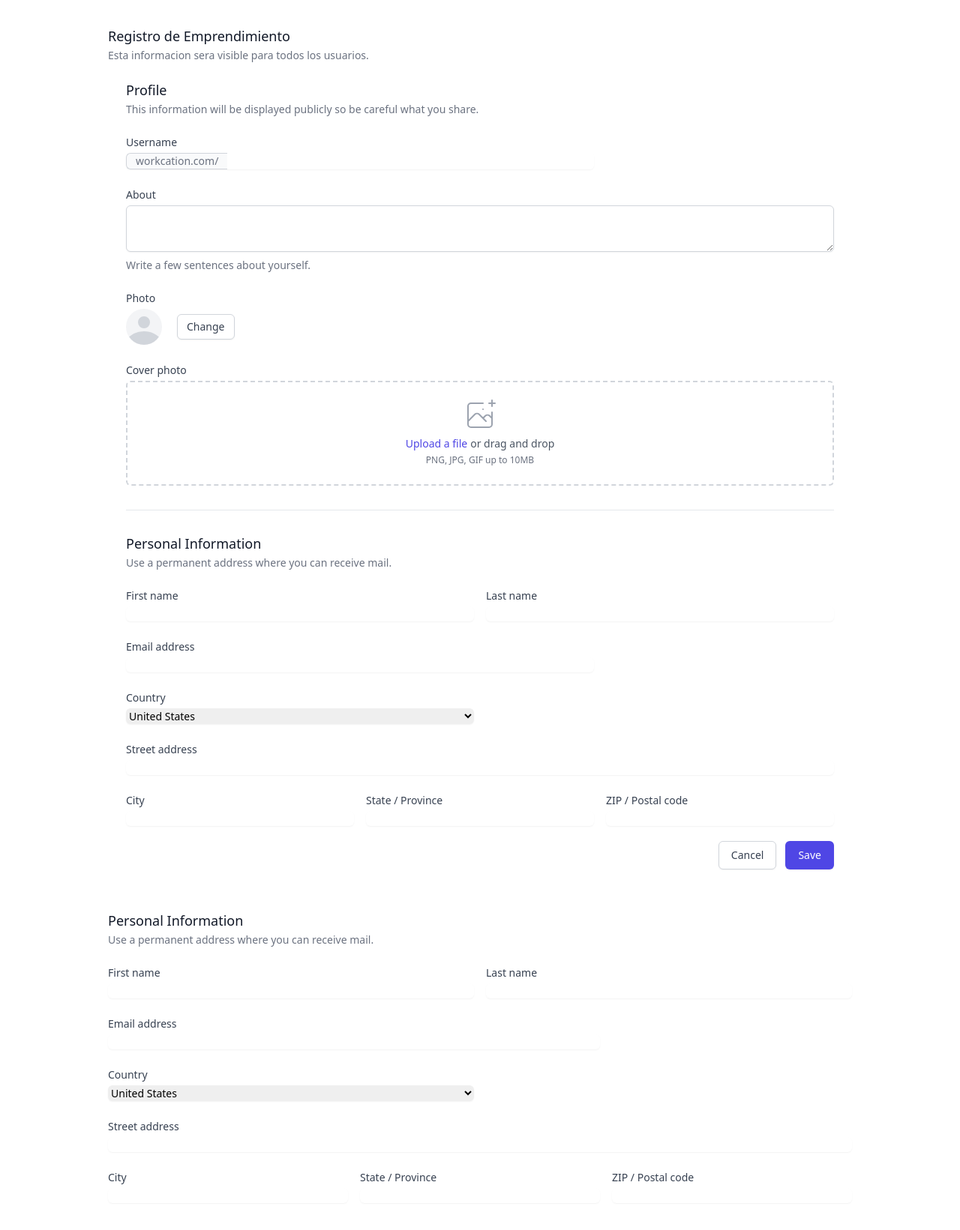
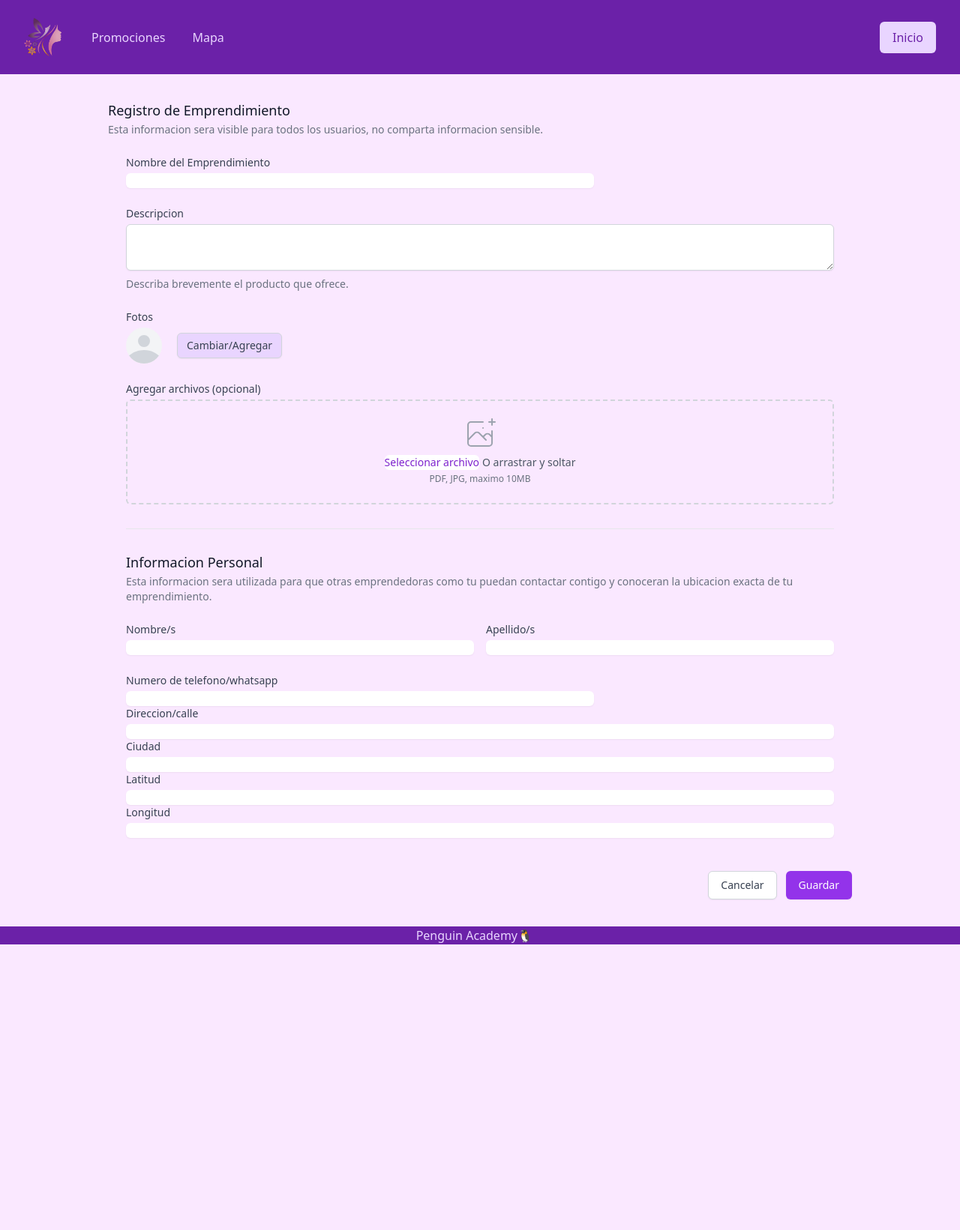
Before and after one commit to mellim8/slytherin, a Flask app: page /registro in a window 1280 px wide. Shown: the whole page at 75% size. After the commit the page ends 1260 px from the top, so only its background shows below. Run offline with Flask 2, Linux system fonts and the light colour scheme; some libraries are stand-ins or nearby versions.

Commit message:
Add files via upload
agregamos pagina de registro y enlazamos con la principal

```diff
--- a/templates/index.html
+++ b/templates/index.html
@@ -37,7 +37,7 @@
         </div>
         <div class="ml-10 space-x-4">
           <a
-            href="#"
+            href="http://127.0.0.1:5500/templates/registro.html"
             class="text-1xl inline-block bg-purple-200 py-2 px-4 border border-transparent rounded-md text-base font-medium text-purple-800 hover:bg-opacity-75"
             >Registrarse</a
           >
--- a/templates/registro.html
+++ b/templates/registro.html
@@ -7,68 +7,101 @@
     <script src="https://cdn.tailwindcss.com"></script>
     <title>Registro</title>
 </head>
-<body>
+<header class="bg-purple-800">
+  <nav class="max-w-7xl mx-auto px-4 sm:px-6 lg:px-8" aria-label="Top">
+    <div
+      class="w-full py-6 flex items-center justify-between border-b border-indigo-500 lg:border-none"
+    >
+      <div class="flex items-center">
+        <a
+          class="text-center text-purple-200"
+          href="http://www.ciudadmujer.gov.py/"
+        >
+          <img src="../static/logoaa.png" alt="logo" width="50" />
+        </a>
+        <div class="hidden ml-10 space-x-8 lg:block">
+          <a
+            href="#"
+            class="text-base font-medium text-1xl text-purple-200 hover:text-purple-300"
+          >
+            Promociones
+          </a>
+
+          <a
+            href="#"
+            class="text-base font-medium text-1xl text-purple-200 hover:text-purple-300"
+          >
+            Mapa
+          </a>
+        </div>
+      </div>
+      <div class="ml-10 space-x-4">
+        <a
+          href="http://127.0.0.1:5500/templates/index.html"
+          class="text-1xl inline-block bg-purple-200 py-2 px-4 border border-transparent rounded-md text-base font-medium text-purple-800 hover:bg-opacity-75"
+          >Inicio</a
+        >
+      </div>
+    </div>
+  </nav>
+</header>
+<body class=" bg-fuchsia-100">
 <div class="px-36 py-9">
 <form class="space-y-8 divide-y divide-gray-200"  >
   <div class="space-y-8 divide-y divide-gray-200">
     <div>
       <div>
         <h3 class="text-lg leading-6 font-medium text-gray-900">Registro de Emprendimiento</h3>
-        <p class="mt-1 text-sm text-gray-500">Esta informacion sera visible para todos los usuarios.</p>
+        <p class="mt-1 text-sm text-gray-500">Esta informacion sera visible para todos los usuarios, no comparta informacion sensible.</p>
       </div>
       <div class="m-6">
         <form class="space-y-8 divide-y divide-gray-200">
         <div class="space-y-8 divide-y divide-gray-200">
           <div>
-            <div>
-              <h3 class="text-lg leading-6 font-medium text-gray-900">Profile</h3>
-              <p class="mt-1 text-sm text-gray-500">This information will be displayed publicly so be careful what you share.</p>
-            </div>
 
             <div class="mt-6 grid grid-cols-1 gap-y-6 gap-x-4 sm:grid-cols-6">
               <div class="sm:col-span-4">
-                <label for="username" class="block text-sm font-medium text-gray-700"> Username </label>
+                <label for="username" class="block text-sm font-medium text-gray-700">Nombre del Emprendimiento </label>
                 <div class="mt-1 flex rounded-md shadow-sm">
-                  <span class="inline-flex items-center px-3 rounded-l-md border border-r-0 border-gray-300 bg-gray-50 text-gray-500 sm:text-sm"> workcation.com/ </span>
-                  <input type="text" name="username" id="username" autocomplete="username" class="flex-1 focus:ring-indigo-500 focus:border-indigo-500 block w-full min-w-0 rounded-none rounded-r-md sm:text-sm border-gray-300">
+                  <input type="text" name="username" id="username" autocomplete="username" class="flex-1 focus:ring-indigo-500 focus:border-indigo-500 block w-full min-w-0 rounded-md rounded-r-md sm:text-sm border-gray-300">
                 </div>
               </div>
 
               <div class="sm:col-span-6">
-                <label for="about" class="block text-sm font-medium text-gray-700"> About </label>
+                <label for="about" class="block text-sm font-medium text-gray-700"> Descripcion </label>
                 <div class="mt-1">
                   <textarea id="about" name="about" rows="3" class="shadow-sm focus:ring-indigo-500 focus:border-indigo-500 block w-full sm:text-sm border border-gray-300 rounded-md"></textarea>
                 </div>
-                <p class="mt-2 text-sm text-gray-500">Write a few sentences about yourself.</p>
+                <p class="mt-2 text-sm text-gray-500">Describa brevemente el producto que ofrece.</p>
               </div>
 
               <div class="sm:col-span-6">
-                <label for="photo" class="block text-sm font-medium text-gray-700"> Photo </label>
+                <label for="photo" class="block text-sm font-medium text-gray-700"> Fotos </label>
                 <div class="mt-1 flex items-center">
                   <span class="h-12 w-12 rounded-full overflow-hidden bg-gray-100">
                     <svg class="h-full w-full text-gray-300" fill="currentColor" viewBox="0 0 24 24">
                       <path d="M24 20.993V24H0v-2.996A14.977 14.977 0 0112.004 15c4.904 0 9.26 2.354 11.996 5.993zM16.002 8.999a4 4 0 11-8 0 4 4 0 018 0z" />
                     </svg>
                   </span>
-                  <button type="button" class="ml-5 bg-white py-2 px-3 border border-gray-300 rounded-md shadow-sm text-sm leading-4 font-medium text-gray-700 hover:bg-gray-50 focus:outline-none focus:ring-2 focus:ring-offset-2 focus:ring-indigo-500">Change</button>
+                  <button type="button" class="ml-5 bg-purple-200 py-2 px-3 border border-gray-300 rounded-md shadow-sm text-sm leading-4 font-medium text-gray-700 hover:bg-purple-300 focus:outline-none focus:ring-2 focus:ring-offset-2 focus:ring-indigo-500">Cambiar/Agregar</button>
                 </div>
               </div>
 
               <div class="sm:col-span-6">
-                <label for="cover-photo" class="block text-sm font-medium text-gray-700"> Cover photo </label>
+                <label for="cover-photo" class="block text-sm font-medium text-gray-700">Agregar archivos (opcional) </label>
                 <div class="mt-1 flex justify-center px-6 pt-5 pb-6 border-2 border-gray-300 border-dashed rounded-md">
                   <div class="space-y-1 text-center">
                     <svg class="mx-auto h-12 w-12 text-gray-400" stroke="currentColor" fill="none" viewBox="0 0 48 48" aria-hidden="true">
                       <path d="M28 8H12a4 4 0 00-4 4v20m32-12v8m0 0v8a4 4 0 01-4 4H12a4 4 0 01-4-4v-4m32-4l-3.172-3.172a4 4 0 00-5.656 0L28 28M8 32l9.172-9.172a4 4 0 015.656 0L28 28m0 0l4 4m4-24h8m-4-4v8m-12 4h.02" stroke-width="2" stroke-linecap="round" stroke-linejoin="round" />
                     </svg>
                     <div class="flex text-sm text-gray-600">
-                      <label for="file-upload" class="relative cursor-pointer bg-white rounded-md font-medium text-indigo-600 hover:text-indigo-500 focus-within:outline-none focus-within:ring-2 focus-within:ring-offset-2 focus-within:ring-indigo-500">
-                        <span>Upload a file</span>
+                      <label for="file-upload" class="relative cursor-pointer bg-white rounded-md font-medium text-purple-700 hover:text-purple-500 focus-within:outline-none focus-within:ring-2 focus-within:ring-offset-2 focus-within:ring-purple-700">
+                        <span>Seleccionar archivo</span>
                         <input id="file-upload" name="file-upload" type="file" class="sr-only">
                       </label>
-                      <p class="pl-1">or drag and drop</p>
+                      <p class="pl-1">O arrastrar y soltar</p>
                     </div>
-                    <p class="text-xs text-gray-500">PNG, JPG, GIF up to 10MB</p>
+                    <p class="text-xs text-gray-500">PDF, JPG, maximo 10MB</p>
                   </div>
                 </div>
               </div>
@@ -77,67 +110,57 @@
 
           <div class="pt-8">
             <div>
-              <h3 class="text-lg leading-6 font-medium text-gray-900">Personal Information</h3>
-              <p class="mt-1 text-sm text-gray-500">Use a permanent address where you can receive mail.</p>
+              <h3 class="text-lg leading-6 font-medium text-gray-900">Informacion Personal</h3>
+              <p class="mt-1 text-sm text-gray-500">Esta informacion sera utilizada para que otras emprendedoras como tu puedan contactar contigo y conoceran la ubicacion exacta de tu emprendimiento.</p>
             </div>
             <div class="mt-6 grid grid-cols-1 gap-y-6 gap-x-4 sm:grid-cols-6">
               <div class="sm:col-span-3">
-                <label for="first-name" class="block text-sm font-medium text-gray-700"> First name </label>
+                <label for="first-name" class="block text-sm font-medium text-gray-700"> Nombre/s </label>
                 <div class="mt-1">
                   <input type="text" name="first-name" id="first-name" autocomplete="given-name" class="shadow-sm focus:ring-indigo-500 focus:border-indigo-500 block w-full sm:text-sm border-gray-300 rounded-md">
                 </div>
               </div>
 
               <div class="sm:col-span-3">
-                <label for="last-name" class="block text-sm font-medium text-gray-700"> Last name </label>
+                <label for="last-name" class="block text-sm font-medium text-gray-700"> Apellido/s </label>
                 <div class="mt-1">
                   <input type="text" name="last-name" id="last-name" autocomplete="family-name" class="shadow-sm focus:ring-indigo-500 focus:border-indigo-500 block w-full sm:text-sm border-gray-300 rounded-md">
                 </div>
               </div>
 
               <div class="sm:col-span-4">
-                <label for="email" class="block text-sm font-medium text-gray-700"> Email address </label>
+                <label for="email" class="block text-sm font-medium text-gray-700">Numero de telefono/whatsapp </label>
                 <div class="mt-1">
                   <input id="email" name="email" type="email" autocomplete="email" class="shadow-sm focus:ring-indigo-500 focus:border-indigo-500 block w-full sm:text-sm border-gray-300 rounded-md">
                 </div>
               </div>
 
-              <div class="sm:col-span-3">
-                <label for="country" class="block text-sm font-medium text-gray-700"> Country </label>
-                <div class="mt-1">
-                  <select id="country" name="country" autocomplete="country-name" class="shadow-sm focus:ring-indigo-500 focus:border-indigo-500 block w-full sm:text-sm border-gray-300 rounded-md">
-                    <option>United States</option>
-                    <option>Canada</option>
-                    <option>Mexico</option>
-                  </select>
-                </div>
               </div>
 
               <div class="sm:col-span-6">
-                <label for="street-address" class="block text-sm font-medium text-gray-700"> Street address </label>
+                <label for="street-address" class="block text-sm font-medium text-gray-700"> Direccion/calle </label>
                 <div class="mt-1">
                   <input type="text" name="street-address" id="street-address" autocomplete="street-address" class="shadow-sm focus:ring-indigo-500 focus:border-indigo-500 block w-full sm:text-sm border-gray-300 rounded-md">
                 </div>
               </div>
 
               <div class="sm:col-span-2">
-                <label for="city" class="block text-sm font-medium text-gray-700"> City </label>
+                <label for="city" class="block text-sm font-medium text-gray-700"> Ciudad </label>
                 <div class="mt-1">
                   <input type="text" name="city" id="city" autocomplete="address-level2" class="shadow-sm focus:ring-indigo-500 focus:border-indigo-500 block w-full sm:text-sm border-gray-300 rounded-md">
                 </div>
               </div>
 
               <div class="sm:col-span-2">
-                <label for="region" class="block text-sm font-medium text-gray-700"> State / Province </label>
+                <label for="region" class="block text-sm font-medium text-gray-700">Latitud </label>
                 <div class="mt-1">
                   <input type="text" name="region" id="region" autocomplete="address-level1" class="shadow-sm focus:ring-indigo-500 focus:border-indigo-500 block w-full sm:text-sm border-gray-300 rounded-md">
                 </div>
               </div>
-
               <div class="sm:col-span-2">
-                <label for="postal-code" class="block text-sm font-medium text-gray-700"> ZIP / Postal code </label>
+                <label for="region" class="block text-sm font-medium text-gray-700">Longitud </label>
                 <div class="mt-1">
-                  <input type="text" name="postal-code" id="postal-code" autocomplete="postal-code" class="shadow-sm focus:ring-indigo-500 focus:border-indigo-500 block w-full sm:text-sm border-gray-300 rounded-md">
+                  <input type="text" name="region" id="region" autocomplete="address-level1" class="shadow-sm focus:ring-indigo-500 focus:border-indigo-500 block w-full sm:text-sm border-gray-300 rounded-md">
                 </div>
               </div>
             </div>
@@ -148,8 +171,8 @@
 
         <div class="pt-5">
           <div class="flex justify-end">
-            <button type="button" class="bg-white py-2 px-4 border border-gray-300 rounded-md shadow-sm text-sm font-medium text-gray-700 hover:bg-gray-50 focus:outline-none focus:ring-2 focus:ring-offset-2 focus:ring-indigo-500">Cancel</button>
-            <button type="submit" class="ml-3 inline-flex justify-center py-2 px-4 border border-transparent shadow-sm text-sm font-medium rounded-md text-white bg-indigo-600 hover:bg-indigo-700 focus:outline-none focus:ring-2 focus:ring-offset-2 focus:ring-indigo-500">Save</button>
+            <button type="button" class="bg-white py-2 px-4 border border-gray-300 rounded-md shadow-sm text-sm font-medium text-gray-700 hover:bg-gray-50 focus:outline-none focus:ring-2 focus:ring-offset-2 focus:ring-indigo-500">Cancelar</button>
+            <button type="submit" class="ml-3 inline-flex justify-center py-2 px-4 border border-transparent shadow-sm text-sm font-medium rounded-md text-white bg-purple-600 hover:bg-purple-700 focus:outline-none focus:ring-2 focus:ring-offset-2 focus:ring-purple-500">Guardar</button>
           </div>
         </div>
       </form>
@@ -157,78 +180,16 @@
       </div>
     </div>
 
-    <div class="pt-8">
-      <div>
-        <h3 class="text-lg leading-6 font-medium text-gray-900">Personal Information</h3>
-        <p class="mt-1 text-sm text-gray-500">Use a permanent address where you can receive mail.</p>
-      </div>
-      <div class="mt-6 grid grid-cols-1 gap-y-6 gap-x-4 sm:grid-cols-6">
-        <div class="sm:col-span-3">
-          <label for="first-name" class="block text-sm font-medium text-gray-700"> First name </label>
-          <div class="mt-1">
-            <input type="text" name="first-name" id="first-name" autocomplete="given-name" class="shadow-sm focus:ring-indigo-500 focus:border-indigo-500 block w-full sm:text-sm border-gray-300 rounded-md">
-          </div>
-        </div>
-
-        <div class="sm:col-span-3">
-          <label for="last-name" class="block text-sm font-medium text-gray-700"> Last name </label>
-          <div class="mt-1">
-            <input type="text" name="last-name" id="last-name" autocomplete="family-name" class="shadow-sm focus:ring-indigo-500 focus:border-indigo-500 block w-full sm:text-sm border-gray-300 rounded-md">
-          </div>
-        </div>
-
-        <div class="sm:col-span-4">
-          <label for="email" class="block text-sm font-medium text-gray-700"> Email address </label>
-          <div class="mt-1">
-            <input id="email" name="email" type="email" autocomplete="email" class="shadow-sm focus:ring-indigo-500 focus:border-indigo-500 block w-full sm:text-sm border-gray-300 rounded-md">
-          </div>
-        </div>
-
-        <div class="sm:col-span-3">
-          <label for="country" class="block text-sm font-medium text-gray-700"> Country </label>
-          <div class="mt-1">
-            <select id="country" name="country" autocomplete="country-name" class="shadow-sm focus:ring-indigo-500 focus:border-indigo-500 block w-full sm:text-sm border-gray-300 rounded-md">
-              <option>United States</option>
-              <option>Canada</option>
-              <option>Mexico</option>
-            </select>
-          </div>
-        </div>
-
-        <div class="sm:col-span-6">
-          <label for="street-address" class="block text-sm font-medium text-gray-700"> Street address </label>
-          <div class="mt-1">
-            <input type="text" name="street-address" id="street-address" autocomplete="street-address" class="shadow-sm focus:ring-indigo-500 focus:border-indigo-500 block w-full sm:text-sm border-gray-300 rounded-md">
-          </div>
-        </div>
-
-        <div class="sm:col-span-2">
-          <label for="city" class="block text-sm font-medium text-gray-700"> City </label>
-          <div class="mt-1">
-            <input type="text" name="city" id="city" autocomplete="address-level2" class="shadow-sm focus:ring-indigo-500 focus:border-indigo-500 block w-full sm:text-sm border-gray-300 rounded-md">
-          </div>
-        </div>
-
-        <div class="sm:col-span-2">
-          <label for="region" class="block text-sm font-medium text-gray-700"> State / Province </label>
-          <div class="mt-1">
-            <input type="text" name="region" id="region" autocomplete="address-level1" class="shadow-sm focus:ring-indigo-500 focus:border-indigo-500 block w-full sm:text-sm border-gray-300 rounded-md">
-          </div>
-        </div>
-
-        <div class="sm:col-span-2">
-          <label for="postal-code" class="block text-sm font-medium text-gray-700"> ZIP / Postal code </label>
-          <div class="mt-1">
-            <input type="text" name="postal-code" id="postal-code" autocomplete="postal-code" class="shadow-sm focus:ring-indigo-500 focus:border-indigo-500 block w-full sm:text-sm border-gray-300 rounded-md">
-          </div>
-        </div>
-      </div>
-    </div>
-
-
   </div>
 </form>
 </div>
 
 </body>
+<footer class="bg-purple-800 grid grid-cols-3">
+  <p></p>
+  <a class="text-purple-200 mx-32" href="https://penguin.academy/dl/Principal"
+    >Penguin Academy🐧</a
+  >
+  <p></p>
+</footer>
 </html>
```
